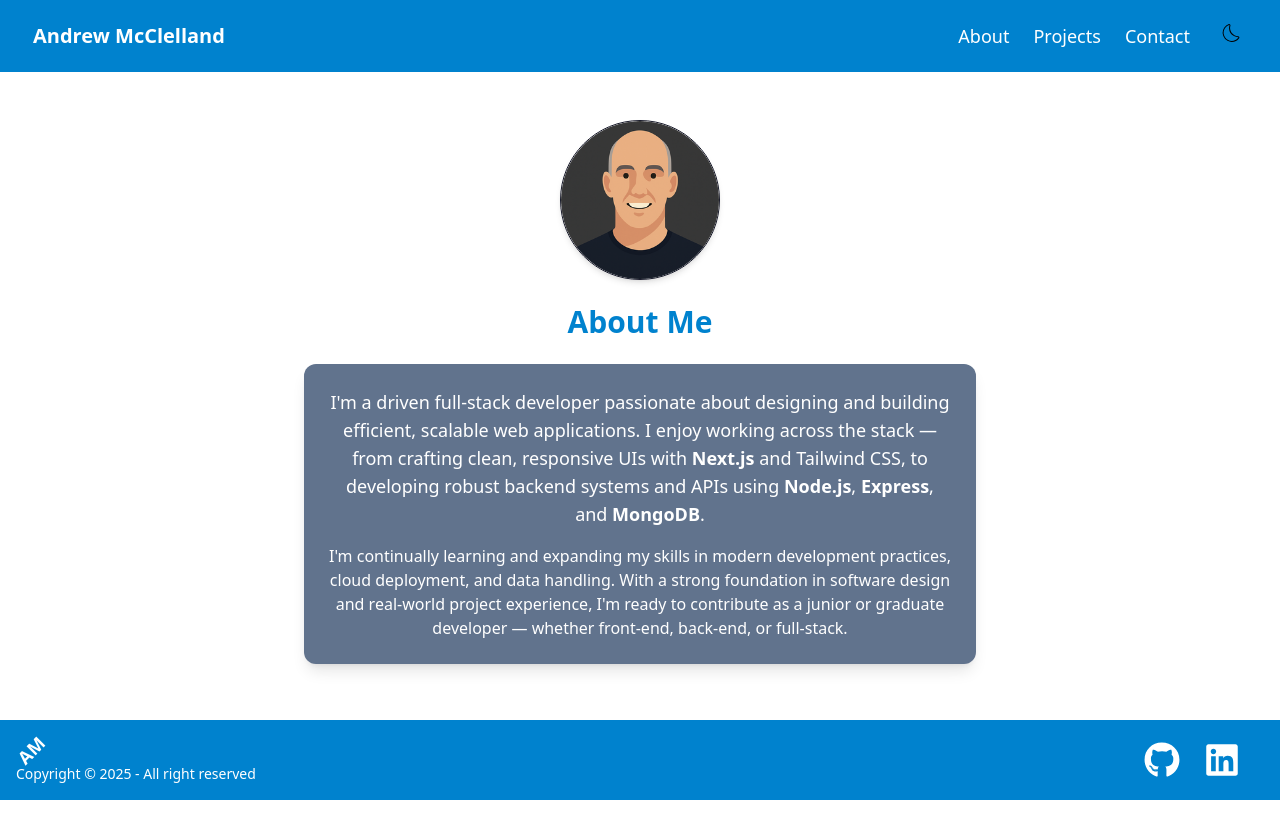
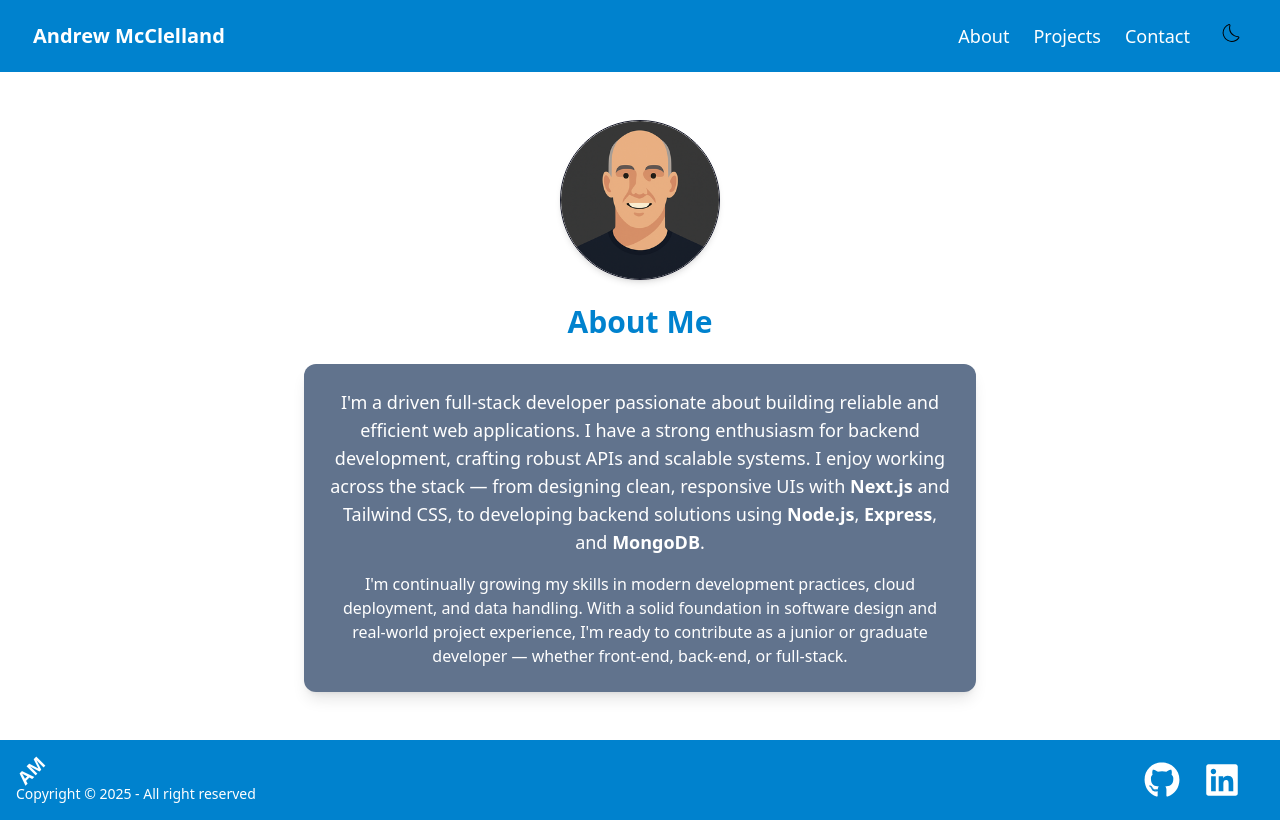
Before and after one commit to aejmcclelland/portfolio, a Next.js app: page /about in a window 1280 px wide. Built offline with nearby package versions, Linux system fonts and the light colour scheme; no server answers.

Commit message:
edited file 'src/app/(site)/about/page.tsx'

```diff
--- a/src/app/(site)/about/page.tsx
+++ b/src/app/(site)/about/page.tsx
@@ -20,20 +20,10 @@ export default function About() {
 				{/* Contained Text Card */}
 				<div className='bg-secondary text-secondary-content rounded-xl shadow-lg p-6 w-full max-w-2xl'>
 					<p className='text-lg'>
-						I'm a driven full-stack developer passionate about designing and
-						building efficient, scalable web applications. I enjoy working
-						across the stack — from crafting clean, responsive UIs with{' '}
-						<strong>Next.js</strong> and Tailwind CSS, to developing robust
-						backend systems and APIs using
-						<strong> Node.js</strong>, <strong>Express</strong>, and
-						<strong> MongoDB</strong>.
+						I'm a driven full-stack developer passionate about building reliable and efficient web applications. I have a strong enthusiasm for backend development, crafting robust APIs and scalable systems. I enjoy working across the stack — from designing clean, responsive UIs with <strong>Next.js</strong> and Tailwind CSS, to developing backend solutions using <strong>Node.js</strong>, <strong>Express</strong>, and <strong>MongoDB</strong>.
 					</p>
 					<p className='mt-4 text-base'>
-						I'm continually learning and expanding my skills in modern
-						development practices, cloud deployment, and data handling. With a
-						strong foundation in software design and real-world project
-						experience, I'm ready to contribute as a junior or graduate
-						developer — whether front-end, back-end, or full-stack.
+						I'm continually growing my skills in modern development practices, cloud deployment, and data handling. With a solid foundation in software design and real-world project experience, I'm ready to contribute as a junior or graduate developer — whether front-end, back-end, or full-stack.
 					</p>
 				</div>
 			</div>
--- a/src/components/Hero.tsx
+++ b/src/components/Hero.tsx
@@ -8,12 +8,12 @@ export default function Hero() {
 				Andrew McClelland
 			</h1>
 			<h2 className='text-xl sm:text-2xl text-base-content mt-2'>
-				Full-Stack Developer & Tech Enthusiast
+				Full&#8209;Stack Developer | Front&#8209;End & Back&#8209;End Enthusiast
 			</h2>
 			<p className='max-w-xl text-base-content mt-4 text-sm sm:text-base'>
-				I build clean and scalable web apps using modern tools like Next.js,
-				MongoDB, and Tailwind CSS. Passionate about learning and turning ideas
-				into reality.
+				I build reliable and efficient web applications using modern tools like
+				Next.js, MongoDB, and Tailwind CSS. Passionate about backend development
+				and eager to grow my skills in a junior or graduate role.
 			</p>
 
 			<div className='mt-6'>
```
